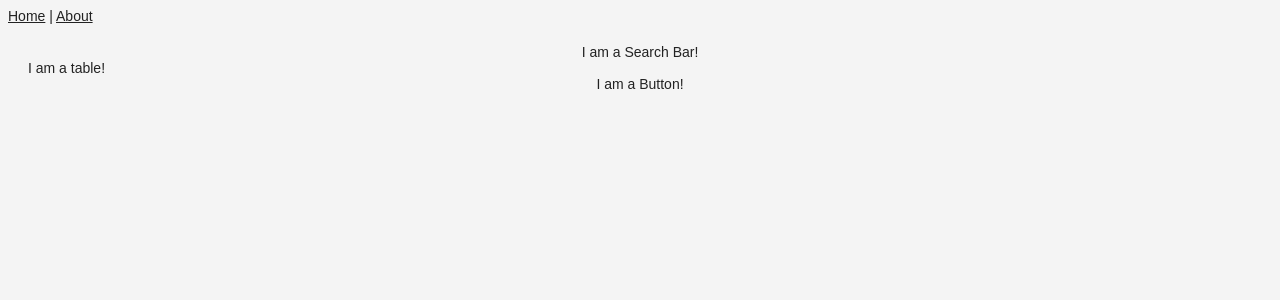
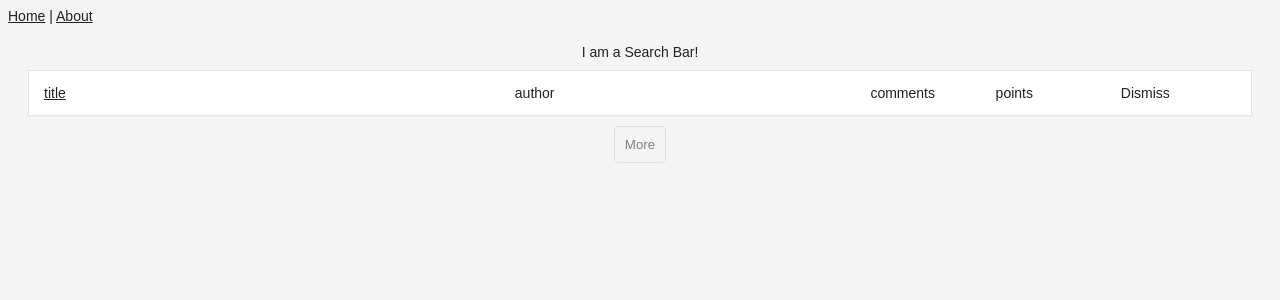
Before and after one commit to ggrumbley/hackerman-news, a Vue app: page / in a window 1280 px wide. Shown: the top 300 px of the page. Built offline with nearby package versions, Linux system fonts and the light colour scheme.

Commit message:
Add basic table component

```diff
--- a/src/components/Button.vue
+++ /dev/null
@@ -1,14 +0,0 @@
-<template>
-  <div>I am a Button!</div>
-</template>
-
-<script>
-export default {
-  name: 'Button',
-};
-</script>
-
-
-<style lang="scss" scoped>
-
-</style>
--- a/src/components/Table.vue
+++ b/src/components/Table.vue
@@ -1,5 +1,15 @@
 <template>
-  <div>I am a table!</div>
+  <div class="table-row">
+    <span class="large-column">
+      <a href="#">title</a>
+    </span>
+    <span class="mid-column">author</span>
+    <span class="small-column">comments</span>
+    <span class="small-column">points</span>
+    <span class="small-column">
+      <button class="button-inline">Dismiss</button>
+    </span>
+  </div>
 </template>
 
 <script>
@@ -10,5 +20,49 @@ export default {
 
 
 <style lang="scss" scoped>
+  .table {
+    margin: 20px 0;
+  }
+  .table-header {
+    display: flex;
+    line-height: 24px;
+    font-size: 16px;
+    padding: 0 10px;
+    justify-content: space-between;
 
+    > span {
+      overflow: hidden;
+      text-overflow: ellipsis;
+      padding: 0 5px;
+    }
+  }
+  .table-empty {
+    margin: 200px;
+    text-align: center;
+    font-size: 16px;
+  }
+  .table-row {
+    display: flex;
+    line-height: 24px;
+    white-space: nowrap;
+    margin: 10px 0;
+    padding: 10px;
+    background: #ffffff;
+    border: 1px solid #e3e3e3;
+
+    > span {
+      overflow: hidden;
+      text-overflow: ellipsis;
+      padding: 0 5px;
+    }
+  }
+  .large-column {
+    width: 40%;
+  }
+  .mid-column {
+    width: 30%;
+  }
+  .small-column {
+    width: 10%;
+  }
 </style>
--- a/src/views/Home.vue
+++ b/src/views/Home.vue
@@ -5,7 +5,7 @@
   </div>
   <Table />
   <div class="interactions">
-    <Button />
+    <button>More</button>
   </div>
 </div>
 </template>
@@ -13,7 +13,6 @@
 <script>
 
 import HelloWorld from '@/components/HelloWorld.vue';
-import Button from '@/components/Button.vue';
 import Search from '@/components/Search.vue';
 import Table from '@/components/Table.vue';
 
@@ -21,53 +20,18 @@ export default {
   name: 'home',
   components: {
     HelloWorld,
-    Button,
     Search,
     Table,
   },
 };
 </script>
 
-<style lang="scss" scoped>
+<style lang="scss">
   .page {
     margin: 20px;
   }
   .interactions {
     text-align: center;
-  }
-  .table {
-    margin: 20px 0;
-  }
-  .table-header {
-    display: flex;
-    line-height: 24px;
-    font-size: 16px;
-    padding: 0 10px;
-    justify-content: space-between;
-  }
-  .table-empty {
-    margin: 200px;
-    text-align: center;
-    font-size: 16px;
-  }
-  .table-row {
-    display: flex;
-    line-height: 24px;
-    white-space: nowrap;
-    margin: 10px 0;
-    padding: 10px;
-    background: #ffffff;
-    border: 1px solid #e3e3e3;
-  }
-  .table-header > span {
-    overflow: hidden;
-    text-overflow: ellipsis;
-    padding: 0 5px;
-  }
-  .table-row > span {
-    overflow: hidden;
-    text-overflow: ellipsis;
-    padding: 0 5px;
   }
   .button-inline {
     border-width: 0;
```
